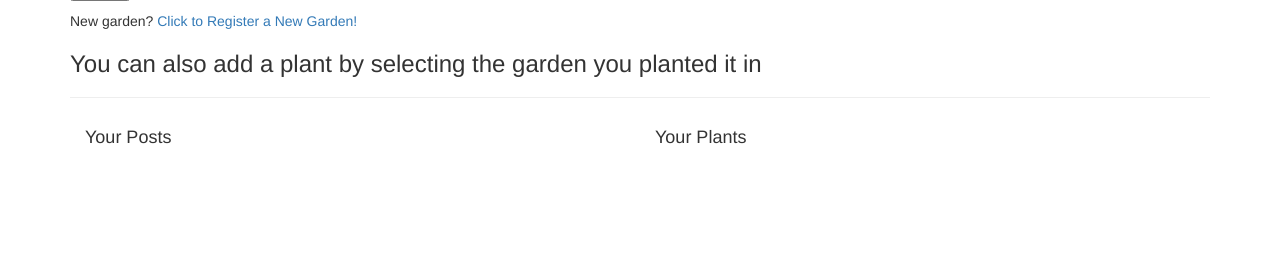
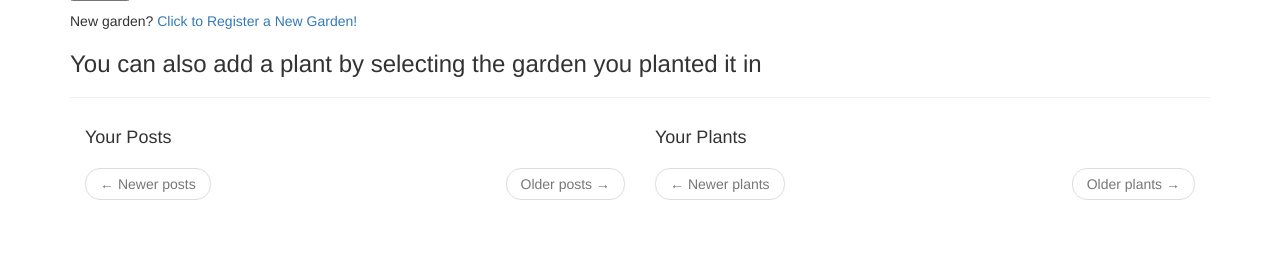
Before and after one commit to grbarker/GardenApp, a Flask app: page / in a window 1280 px wide. Shown: the part 380-649 px from the top of the page. Run offline with Flask 2, Linux system fonts and the light colour scheme; the visitor is signed in with stand-in values (Sample User, id 1); data comes from the database, SQL or seed files in the repository; both versions use the stored data as it was after the commit; data that the repository does not hold is empty; some libraries are stand-ins or nearby versions.

Commit message:
Use flask to implement pagination links.

```diff
--- a/app/templates/index.html
+++ b/app/templates/index.html
@@ -61,12 +61,20 @@
                     {% for post in posts %}
                         {% include '_post.html' %}
                     {% endfor %}
-                    {% if posts_prev_url %}
-                    <a href="{{ posts_prev_url }}">Newer posts</a>
-                    {% endif %}
-                    {% if posts_next_url %}
-                    <a href="{{ posts_next_url }}">Older posts</a>
-                    {% endif %}
+                    <nav aria-label="...">
+                        <ul class="pager">
+                            <li class="previous{% if not posts_prev_url %} disabled{% endif %}">
+                                <a href="{{ posts_prev_url or '#' }}">
+                                    <span aria-hidden="true">&larr;</span> Newer posts
+                                </a>
+                            </li>
+                            <li class="next{% if not posts_next_url %} disabled{% endif %}">
+                                <a href="{{ posts_next_url or '#' }}">
+                                    Older posts <span aria-hidden="true">&rarr;</span>
+                                </a>
+                            </li>
+                        </ul>
+                    </nav>
                 </div>
         </div>
         <div class="col-md-6">
@@ -77,12 +85,20 @@
                 {% for plant in plants %}
                     {% include '_plant.html' %}
                 {% endfor %}
-                    {% if plants_prev_url %}
-                    <a href="{{ plants_prev_url }}">Newer plants</a>
-                    {% endif %}
-                    {% if plants_next_url %}
-                    <a href="{{ plants_next_url }}">Older plants</a>
-                    {% endif %}
+                    <nav aria-label="...">
+                        <ul class="pager">
+                            <li class="previous{% if not plants_prev_url %} disabled{% endif %}">
+                                <a href="{{ plants_prev_url or '#' }}">
+                                    <span aria-hidden="true">&larr;</span> Newer plants
+                                </a>
+                            </li>
+                            <li class="next{% if not plants_next_url %} disabled{% endif %}">
+                                <a href="{{ plants_next_url or '#' }}">
+                                    Older plants <span aria-hidden="true">&rarr;</span>
+                                </a>
+                            </li>
+                        </ul>
+                    </nav>
                 </div>
         </div>
     </div>
```
Also changed, not shown: app.db.
